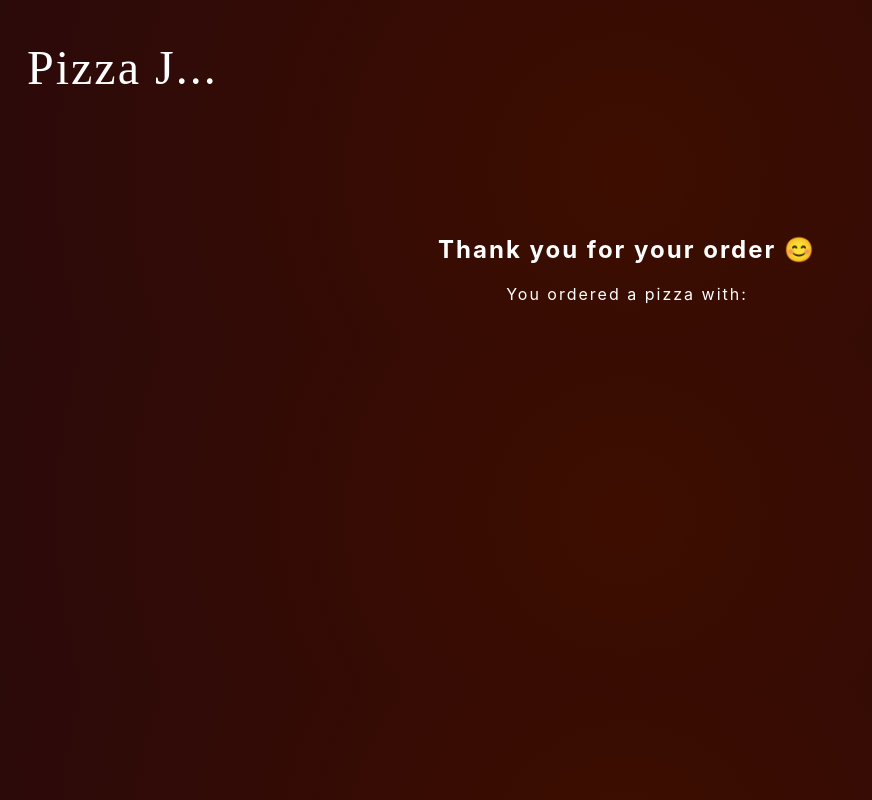
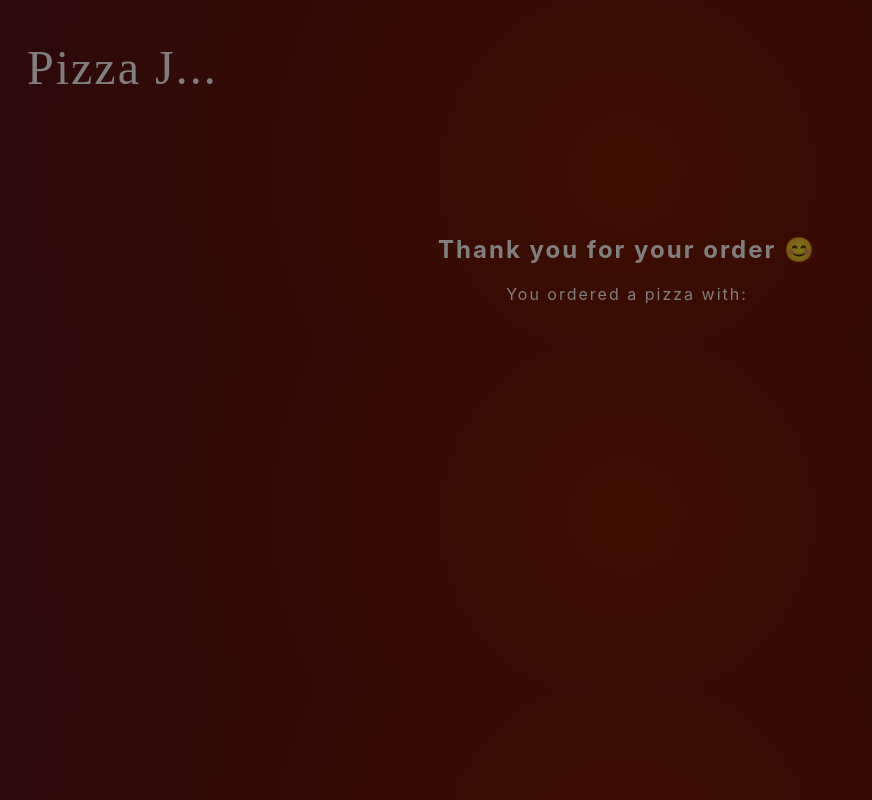
Before and after one commit to creasedigital/pizza-joint, a React (Create React App) app: page /order in a window 1280 px wide. Shown: the whole page, without its empty margins (13-885 px from the left). Built offline with nearby package versions, Linux system fonts and the light colour scheme; a web font is replaced by a local one.

Commit message:
modal setup almost done

```diff
--- a/src/components/Modal.jsx
+++ b/src/components/Modal.jsx
@@ -4,6 +4,17 @@ import { motion, AnimatePresence } from "framer-motion";
 const backdropVariants = {
 	visible: { opacity: 1 },
 	hidden: { opacity: 0 },
+};
+
+const modalVariants = {
+	hidden: { opacity: 0, y: "-100vh" },
+	visible: {
+		opacity: 1,
+		y: "200px",
+		transition: {
+			delay: 0.5,
+		},
+	},
 };
 
 const Modal = ({ showModal }) => {
@@ -15,7 +26,15 @@ const Modal = ({ showModal }) => {
 					variants={backdropVariants}
 					initial="hidden"
 					animate="visible"
-				></motion.div>
+					exit="hidden"
+				>
+					<motion.div className="modal" variants={modalVariants}>
+						<p>Want to make another pizza?</p>
+						<Link to="/">
+							<button>Start Again</button>
+						</Link>
+					</motion.div>
+				</motion.div>
 			)}
 		</AnimatePresence>
 	);
--- a/src/index.css
+++ b/src/index.css
@@ -109,5 +109,27 @@ li span.active::before{
   width: 100%;
   height: 100%;
   background: rgba(0,0,0,0.5);
-  z-index: -1;
+  z-index: 1;
 }
+
+.modal{
+  max-width: 400px;
+  margin: 0 auto;
+  padding: 40px 20px;
+  background: white;
+  border-radius: 10px;
+  text-align: center;
+}
+
+.modal button{
+  color: #444;
+  border-color: #444;
+  font-weight: bold;
+  margin-top: 20px;
+  cursor: pointer;
+}
+
+.modal p{
+  color: #444;
+  font-weight: bold;
+}
```
